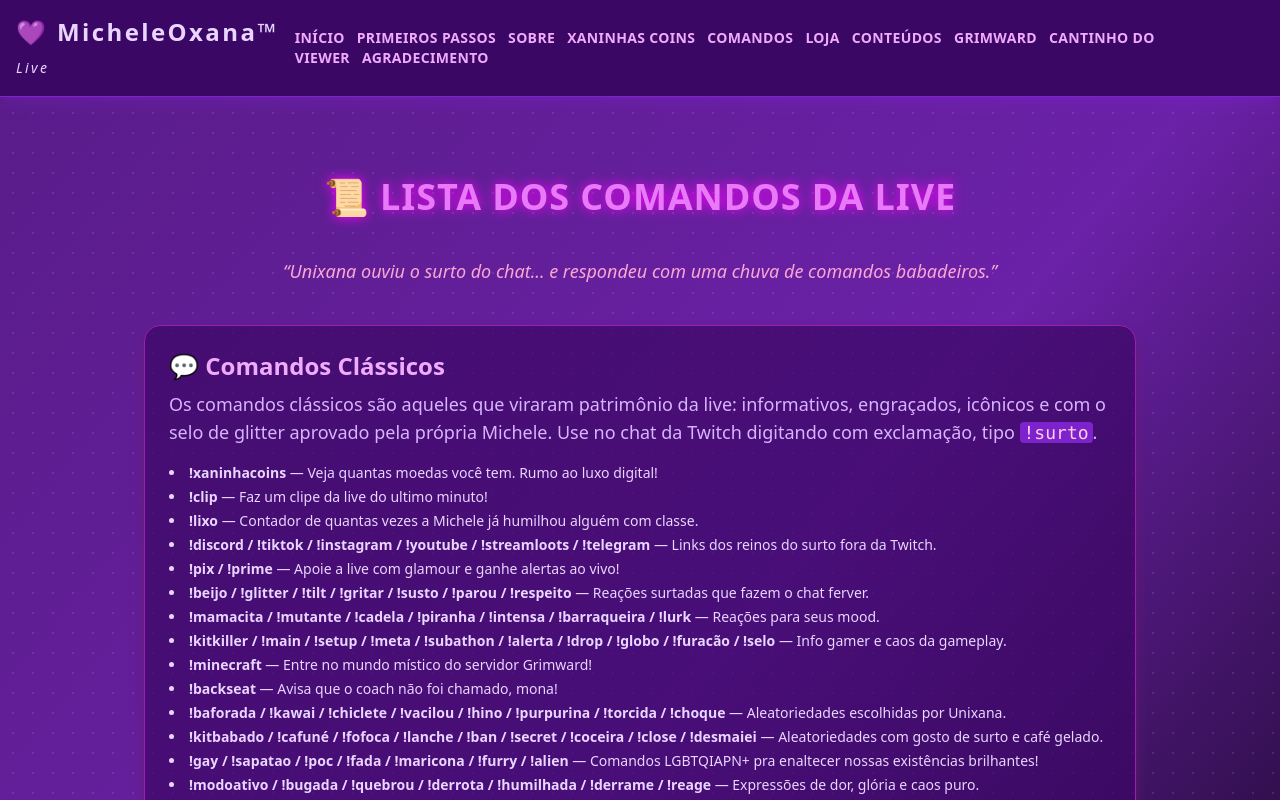
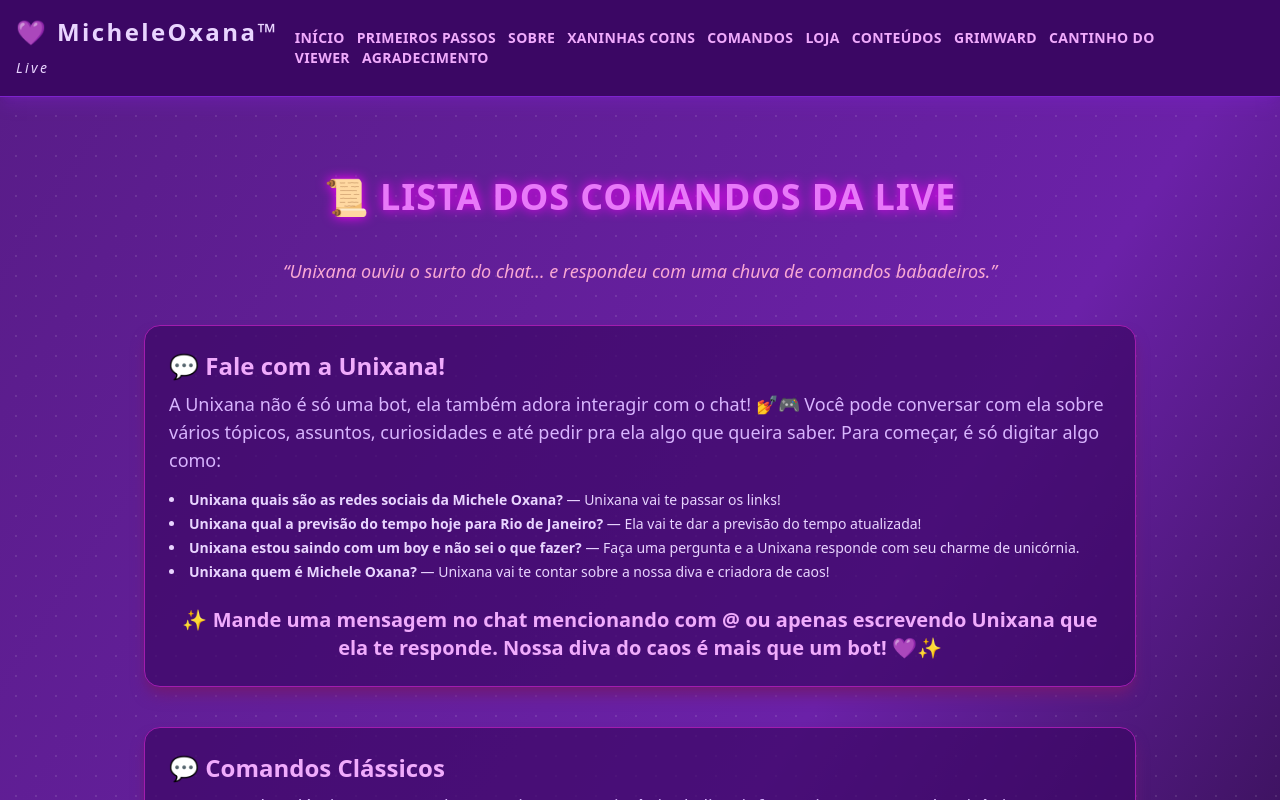
Before and after one commit to MicheleOxana/michele-site, a Next.js app: page /comandos in a window 1280 px wide. Shown: the top 800 px of the page. Built offline with nearby package versions, Linux system fonts and the light colour scheme.

Commit message:
ajeitando comandos

```diff
--- a/pages/comandos.tsx
+++ b/pages/comandos.tsx
@@ -32,6 +32,24 @@ export default function Comandos() {
             “Unixana ouviu o surto do chat... e respondeu com uma chuva de comandos babadeiros.”
           </p>
 
+<section className="bg-purple-950/70 border border-fuchsia-700 rounded-2xl p-6 shadow-lg shadow-fuchsia-900">
+  <h2 className="text-2xl font-bold text-fuchsia-300 mb-2">💬 Fale com a Unixana!</h2>
+  <p className="mt-2 text-purple-300">
+    A Unixana não é só uma bot, ela também adora interagir com o chat! 💅🎮
+    Você pode conversar com ela sobre vários tópicos, assuntos, curiosidades e até pedir pra ela algo que queira saber.
+    Para começar, é só digitar algo como:
+  </p>
+  <ul className="list-disc list-inside mt-4 space-y-1 text-sm">
+    <li><strong>Unixana quais são as redes sociais da Michele Oxana?</strong> — Unixana vai te passar os links!</li>
+    <li><strong>Unixana qual a previsão do tempo hoje para Rio de Janeiro?</strong> — Ela vai te dar a previsão do tempo atualizada!</li>
+    <li><strong>Unixana estou saindo com um boy e não sei o que fazer?</strong> — Faça uma pergunta e a Unixana responde com seu charme de unicórnia.</li>
+    <li><strong>Unixana quem é Michele Oxana?</strong> — Unixana vai te contar sobre a nossa diva e criadora de caos!</li>
+  </ul>
+  <p className="mt-6 text-center text-fuchsia-300 text-xl font-semibold animate-float">
+    ✨ Mande uma mensagem no chat mencionando com @ ou apenas escrevendo Unixana que ela te responde. Nossa diva do caos é mais que um bot! 💜✨
+  </p>
+</section>
+
           <section className="bg-purple-950/70 border border-fuchsia-700 rounded-2xl p-6 shadow-lg shadow-fuchsia-900">
             <h2 className="text-2xl font-bold text-fuchsia-300 mb-2">💬 Comandos Clássicos</h2>
             <p className="mt-2 text-purple-300">
@@ -41,7 +59,8 @@ export default function Comandos() {
               <li><strong>!xaninhacoins</strong> — Veja quantas moedas você tem. Rumo ao luxo digital!</li>
               <li><strong>!clip</strong> — Faz um clipe da live do ultimo minuto!</li>
               <li><strong>!lixo</strong> — Contador de quantas vezes a Michele já humilhou alguém com classe.</li>
-              <li><strong>!discord / !tiktok / !instagram / !youtube / !streamloots / !telegram</strong> — Links dos reinos do surto fora da Twitch.</li>
+              <li><strong>Fale com Unixana - Qual é o tiktok da michele oxana ou Qual a bio da Oxana</strong> — Ela vai te passar as informações</li>
+              <li><strong>!discord / !tiktok / !instagram / !youtube / !site / !twitter / !streamloots / !telegram</strong> — Links dos reinos do surto fora da Twitch.</li>
               <li><strong>!pix / !prime</strong> — Apoie a live com glamour e ganhe alertas ao vivo!</li>
               <li><strong>!beijo / !glitter / !tilt / !gritar / !susto / !parou / !respeito</strong> — Reações surtadas que fazem o chat ferver.</li>
               <li><strong>!mamacita / !mutante / !cadela / !piranha / !intensa / !barraqueira / !lurk</strong> — Reações para seus mood.</li>
```
